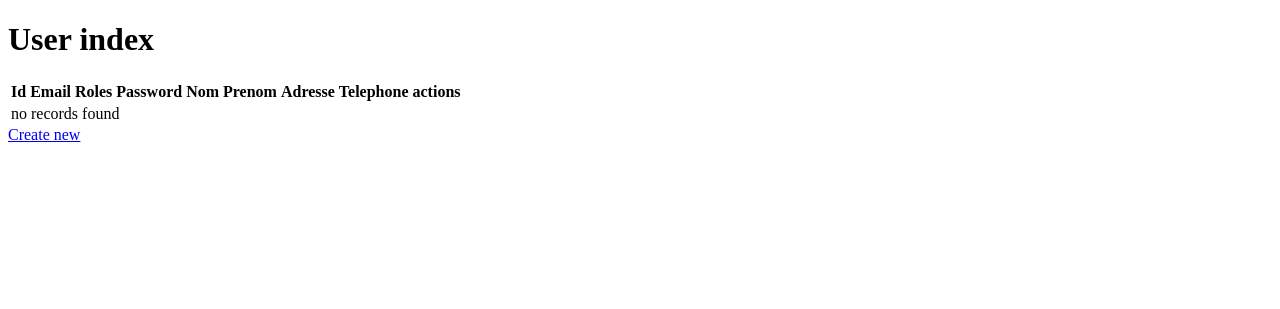
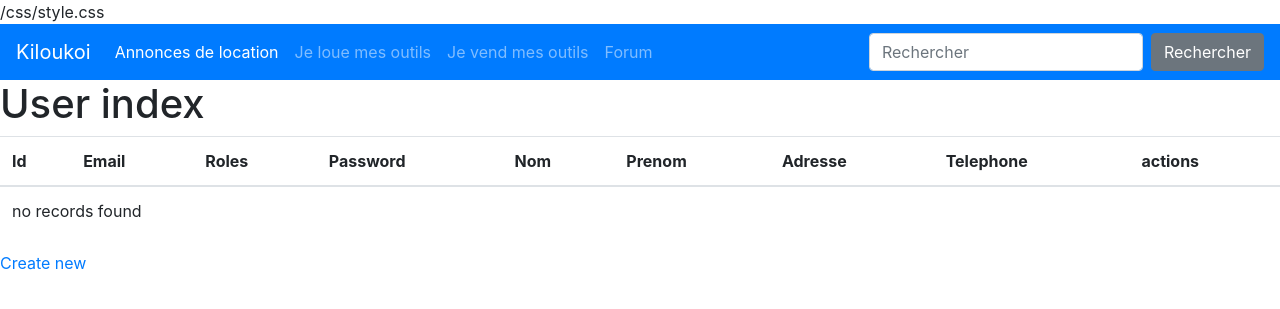
Before and after one commit to EnzoGlmt/Kiloukoi, a Symfony app: template templates/user/index.html.twig in a window 1280 px wide. Shown: the top 309 px of the page. Run offline with Twig, Linux system fonts and the light colour scheme; the template is opened without the code that fills it, so the values that code supplies are empty; some libraries are stand-ins or nearby versions.

Commit message:
Ajout d'un fichier css dans public et d'un menu bootstrap dans index html twig

```diff
--- a/templates/base.html.twig
+++ b/templates/base.html.twig
@@ -3,10 +3,60 @@
     <head>
         <meta charset="UTF-8">
         <title>{% block title %}Welcome!{% endblock %}</title>
-        {% block stylesheets %}{% endblock %}
+        {% block stylesheets %}
+        <link rel="stylesheet" href="https://stackpath.bootstrapcdn.com/bootstrap/4.5.0/css/bootstrap.min.css" integrity="sha384-9aIt2nRpC12Uk9gS9baDl411NQApFmC26EwAOH8WgZl5MYYxFfc+NcPb1dKGj7Sk" crossorigin="anonymous">
+        {{asset("css/style.css")}}
+        {% endblock %}
     </head>
     <body>
-        {% block body %}{% endblock %}
-        {% block javascripts %}{% endblock %}
+
+        <header>
+
+            <nav class="navbar navbar-expand-lg navbar-dark bg-primary">
+  <a class="navbar-brand" href="#">Kiloukoi</a>
+  <button class="navbar-toggler" type="button" data-toggle="collapse" data-target="#navbarColor01" aria-controls="navbarColor01" aria-expanded="false" aria-label="Toggle navigation">
+    <span class="navbar-toggler-icon"></span>
+  </button>
+
+  <div class="collapse navbar-collapse" id="navbarColor01">
+    <ul class="navbar-nav mr-auto">
+      <li class="nav-item active">
+        <a class="nav-link" href="#"> Annonces de location <span class="sr-only">(current)</span></a>
+      </li>
+      <li class="nav-item">
+        <a class="nav-link" href="#"> Je loue mes outils </a>
+      </li>
+      <li class="nav-item">
+        <a class="nav-link" href="#"> Je vend mes outils </a>
+      </li>
+      <li class="nav-item">
+        <a class="nav-link" href="#"> Forum </a>
+      </li>
+    </ul>
+    <form class="form-inline my-2 my-lg-0">
+      <input class="form-control mr-sm-2" type="text" placeholder="Rechercher">
+      <button class="btn btn-secondary my-2 my-sm-0" type="submit">Rechercher</button>
+    </form>
+  </div>
+</nav>
+
+        </header>
+
+
+        {% block body %}
+
+        {% endblock %}
+
+        <footer>
+
+        </footer>
+
+        {% block javascripts %}
+            <script src="https://code.jquery.com/jquery-3.5.1.slim.min.js" integrity="sha384-DfXdz2htPH0lsSSs5nCTpuj/zy4C+OGpamoFVy38MVBnE+IbbVYUew+OrCXaRkfj" crossorigin="anonymous"></script>
+            <script src="https://cdn.jsdelivr.net/npm/popper.js@1.16.0/dist/umd/popper.min.js" integrity="sha384-Q6E9RHvbIyZFJoft+2mJbHaEWldlvI9IOYy5n3zV9zzTtmI3UksdQRVvoxMfooAo" crossorigin="anonymous"></script>
+            <script src="https://stackpath.bootstrapcdn.com/bootstrap/4.5.0/js/bootstrap.min.js" integrity="sha384-OgVRvuATP1z7JjHLkuOU7Xw704+h835Lr+6QL9UvYjZE3Ipu6Tp75j7Bh/kR0JKI" crossorigin="anonymous"></script>
+        {% endblock %}
+
+
     </body>
 </html>
```
Also changed, not shown: public/style.css (added), 3 other files.
